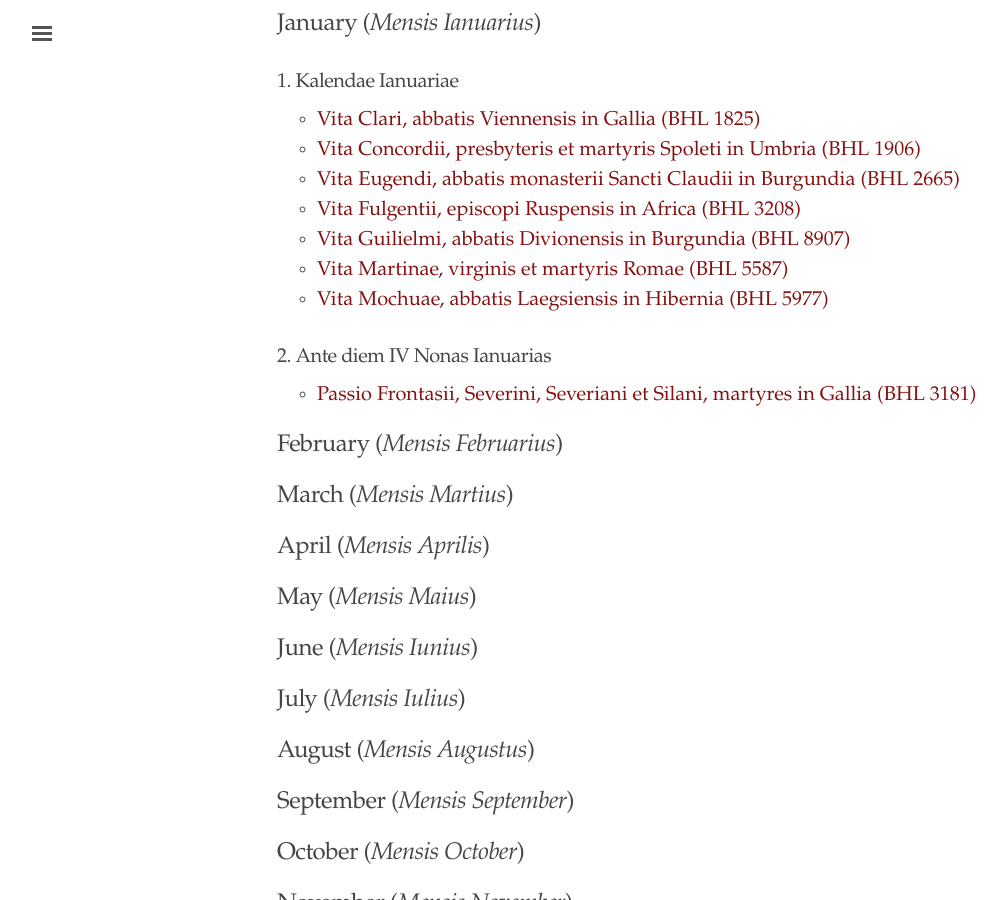
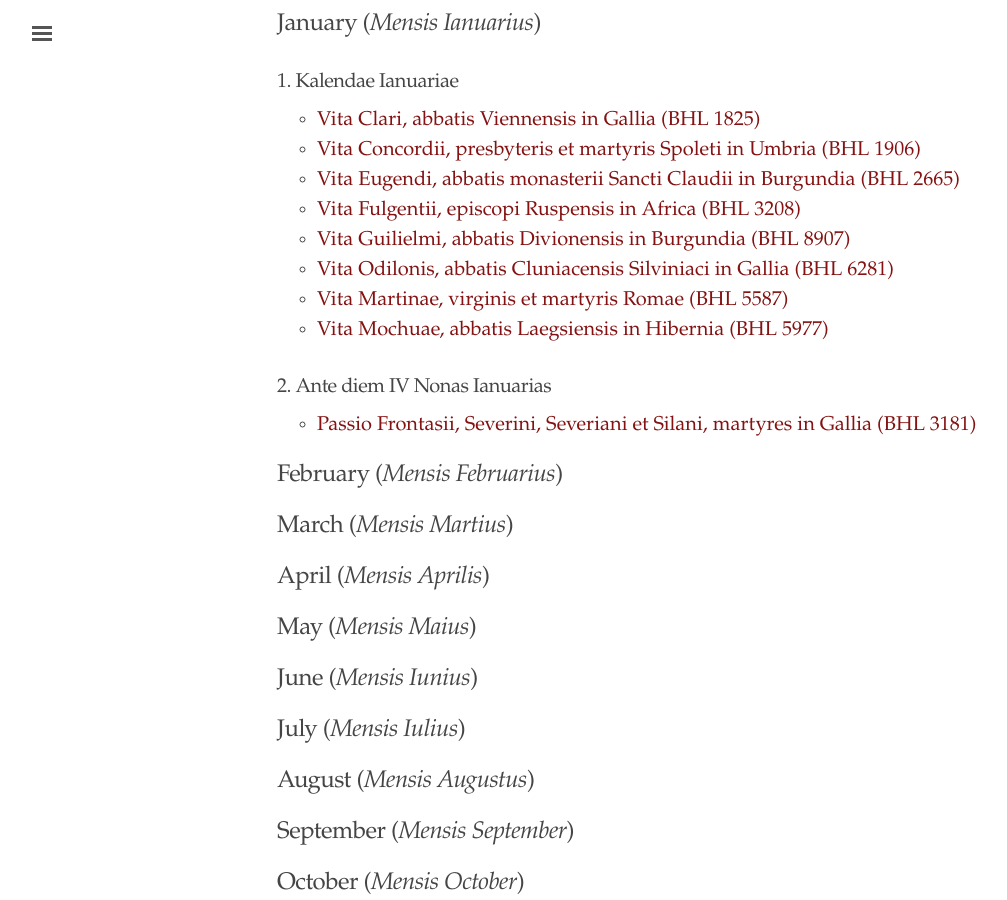
Before and after one commit to cjkoepke1/latin-hagiography, a Jekyll site: the page built from index.md, in a window 1280 px wide and 900 px high, scrolled down 398 px. Shown: the whole window, without its empty margins (3-1010 px from the left). Built offline with Jekyll 4.4.1, drawn with Linux system fonts in a browser that asks for light colours.

Commit message:
added vita odilonis

```diff
--- a/index.md
+++ b/index.md
@@ -17,7 +17,8 @@ title: "Latin Hagiography"
 - [Vita Concordii, presbyteris et martyris Spoleti in Umbria (BHL 1906)](https://cjkoepke1.github.io/latin-hagiography/texts/vita-concordii/)
 - [Vita Eugendi, abbatis monasterii Sancti Claudii in Burgundia (BHL 2665)](https://cjkoepke1.github.io/latin-hagiography/texts/vita-eugendi/)
 - [Vita Fulgentii, episcopi Ruspensis in Africa (BHL 3208)](https://cjkoepke1.github.io/latin-hagiography/texts/vita-fulgentii/)
-- [Vita Guilielmi, abbatis Divionensis in Burgundia (BHL 8907)](https://cjkoepke1.github.io/latin-hagiography/texts/vita-guilielmi)
+- [Vita Guilielmi, abbatis Divionensis in Burgundia (BHL 8907)](https://cjkoepke1.github.io/latin-hagiography/texts/vita-guilielmi/)
+- [Vita Odilonis, abbatis Cluniacensis Silviniaci in Gallia (BHL 6281)](https://cjkoepke1.github.io/latin-hagiography/texts/vita-odilonis/)
 - [Vita Martinae, virginis et martyris Romae (BHL 5587)](https://cjkoepke1.github.io/latin-hagiography/texts/vita-martinae/)
 - [Vita Mochuae, abbatis Laegsiensis in Hibernia (BHL 5977)](https://cjkoepke1.github.io/latin-hagiography/texts/vita-mochuae/)
 
```
